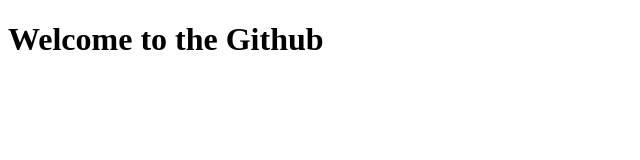
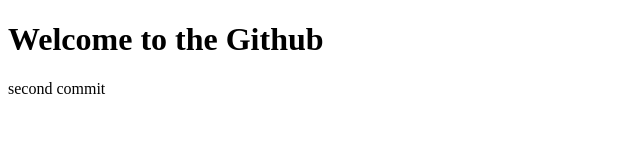
Before and after one commit to ankit-kumar18/helloGithub, a plain HTML site: page index.html in a window 1280 px wide. Shown: the whole page, without its empty margins (0-640 px from the left). Drawn offline with Linux system fonts and the light colour scheme.

Commit message:
second commit

```diff
--- a/index.html
+++ b/index.html
@@ -7,5 +7,6 @@
 </head>
 <body>
     <h1> Welcome to the Github</h1>
+    <p> second commit
 </body>
 </html>
```
